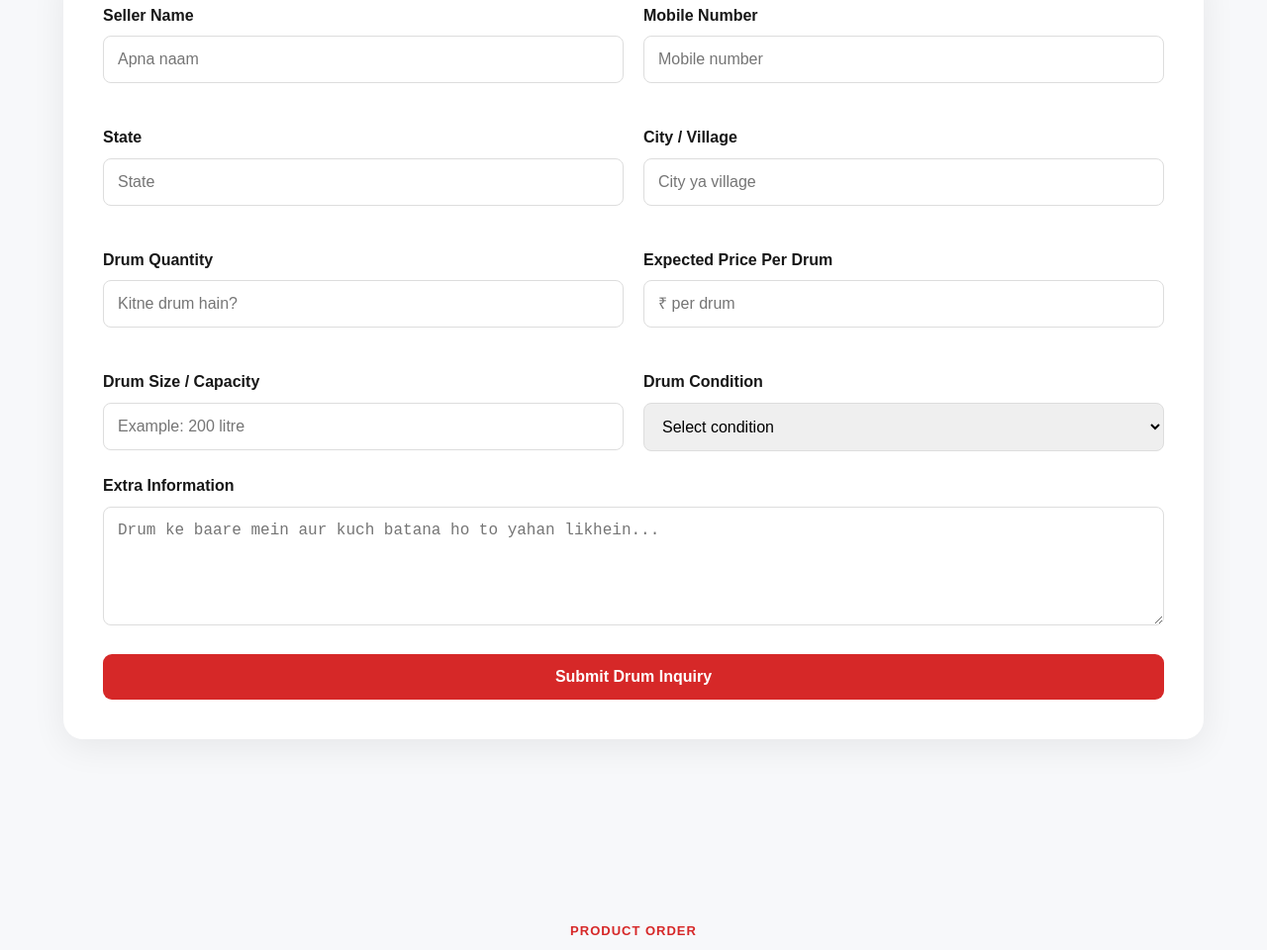
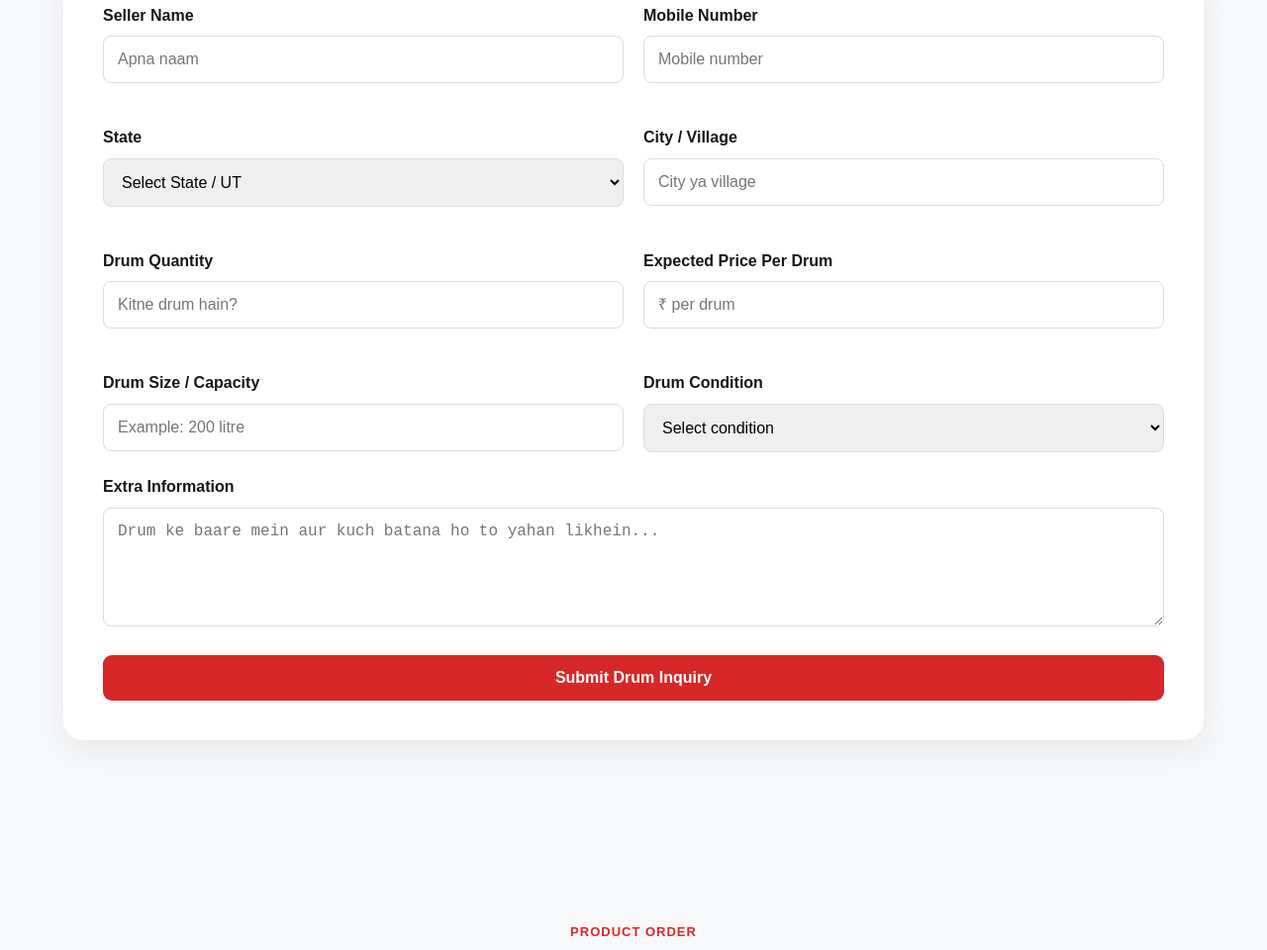
Before and after one commit to yoyoai-og/yoyoai-website, a plain HTML site: page index.html in a window 1280 px wide. Shown: the part 2991-3951 px from the top of the page at 99% size. Drawn offline with Linux system fonts and the light colour scheme.

Commit message:
Update index.html

```diff
--- a/index.html
+++ b/index.html
@@ -378,9 +378,47 @@
                     </div>
 
                     <div class="form-group">
-                        <label>State</label>
-                        <input type="text" placeholder="State">
-                    </div>
+    <label>State</label>
+    <select name="state" required>
+        <option value="">Select State / UT</option>
+        <option>Andhra Pradesh</option>
+        <option>Arunachal Pradesh</option>
+        <option>Assam</option>
+        <option>Bihar</option>
+        <option>Chhattisgarh</option>
+        <option>Goa</option>
+        <option>Gujarat</option>
+        <option>Haryana</option>
+        <option>Himachal Pradesh</option>
+        <option>Jharkhand</option>
+        <option>Karnataka</option>
+        <option>Kerala</option>
+        <option>Madhya Pradesh</option>
+        <option>Maharashtra</option>
+        <option>Manipur</option>
+        <option>Meghalaya</option>
+        <option>Mizoram</option>
+        <option>Nagaland</option>
+        <option>Odisha</option>
+        <option>Punjab</option>
+        <option>Rajasthan</option>
+        <option>Sikkim</option>
+        <option>Tamil Nadu</option>
+        <option>Telangana</option>
+        <option>Tripura</option>
+        <option>Uttar Pradesh</option>
+        <option>Uttarakhand</option>
+        <option>West Bengal</option>
+        <option>Andaman and Nicobar Islands</option>
+        <option>Chandigarh</option>
+        <option>Dadra and Nagar Haveli and Daman and Diu</option>
+        <option>Delhi</option>
+        <option>Jammu and Kashmir</option>
+        <option>Ladakh</option>
+        <option>Lakshadweep</option>
+        <option>Puducherry</option>
+    </select>
+</div>
 
                     <div class="form-group">
                         <label>City / Village</label>
```
